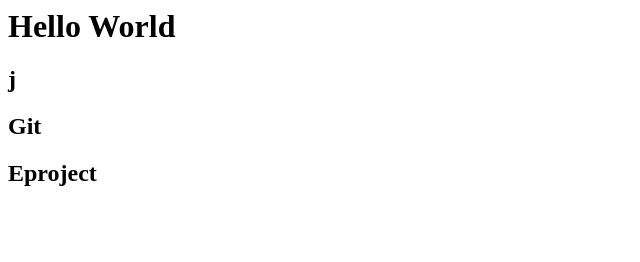
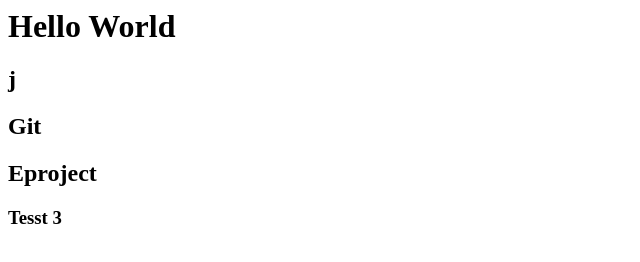
Before and after one commit to blackcoffee19/T2H-Store, a plain HTML site: page index.html in a window 1280 px wide. Shown: the full height of the page, 0-640 px from the left. Drawn offline with Linux system fonts and the light colour scheme.

Commit message:
Them Tag h3

```diff
--- a/index.html
+++ b/index.html
@@ -2,3 +2,4 @@
 <h2>j</h2>
 <h2>Git</h2>
 <h2>Eproject</h2>
+<h3>Tesst 3</h3>
```
